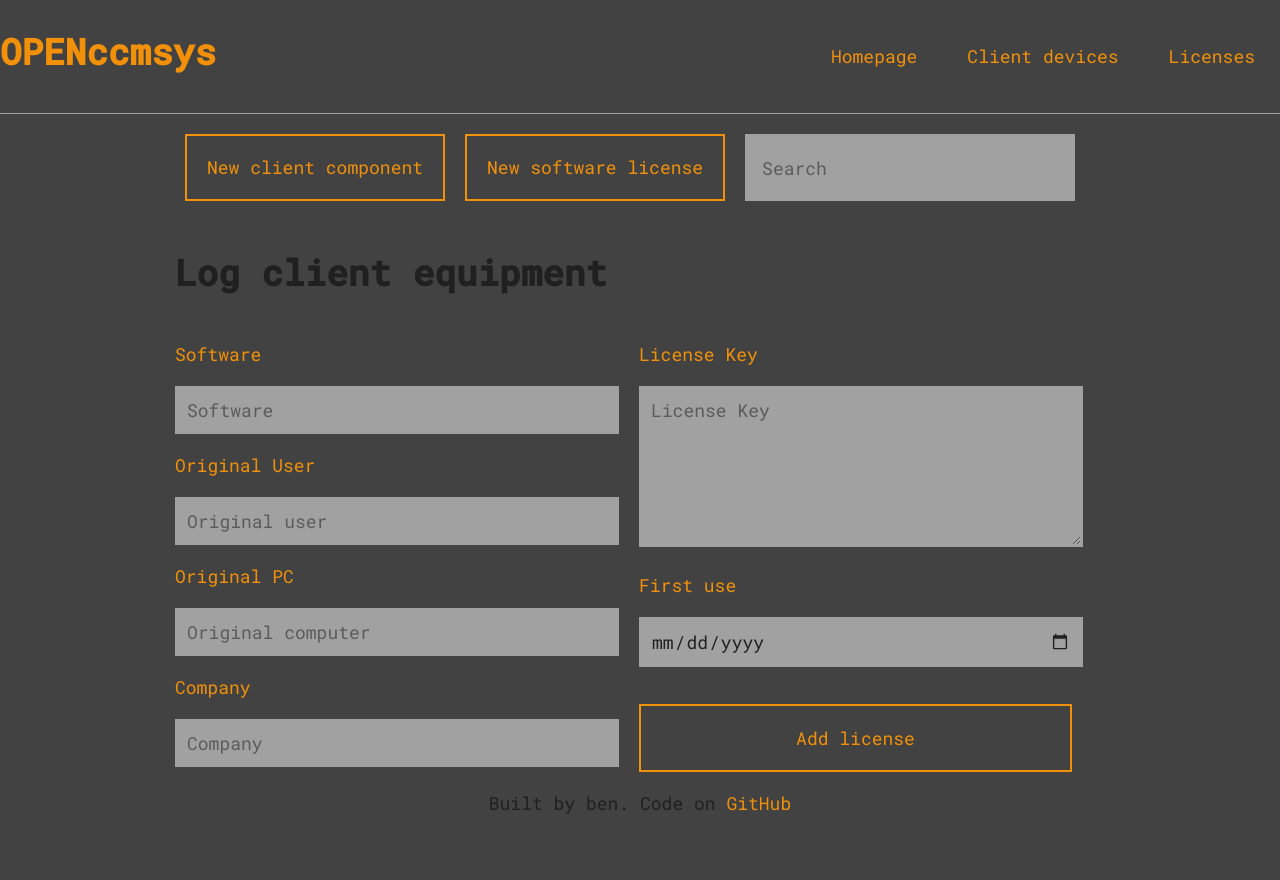
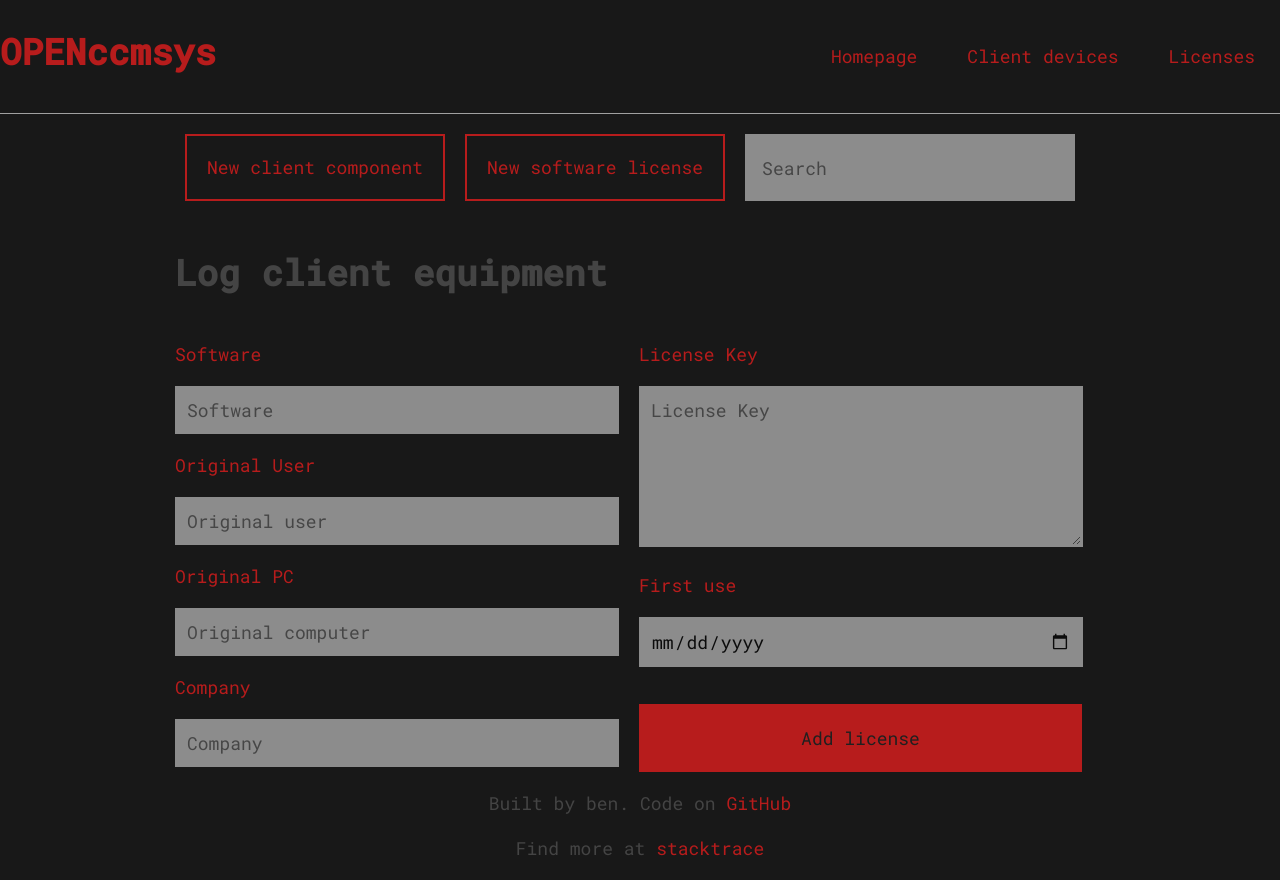
Before and after one commit to xeofd/opencmsys, a PHP site: page /newlicense.php in a window 1280 px wide. Before the commit the page ends 814 px from the top, so only its background shows below. Run offline with PHP 8.4, Linux system fonts and the light colour scheme.

Commit message:
Sunday night 1 - Updated colour scheme, updated footer

```diff
--- a/components.php
+++ b/components.php
@@ -3,7 +3,7 @@
 
     <head>
         <!-- Meta tags -->
-        <title>revoccmsys</title>
+        <title>OPENccmsys - Components</title>
         <!-- Links -->
         <link href="https://fonts.googleapis.com/css?family=Roboto+Mono:400,500&display=swap" rel="stylesheet">
         <link type="text/css" rel="stylesheet" href="css/core.css" />
--- a/css/core.css
+++ b/css/core.css
@@ -3,22 +3,22 @@
 body{
     margin: 0;
     padding: 0;
-    background: rgb(66, 66, 66);
-    color: rgb(32, 32, 32);
+    background: rgb(24, 24, 24);
+    color: rgb(68, 68, 68);
     font-family: 'Roboto Mono', sans-serif;
     font-size: 18px;
     line-height: 1.5;
 }
 a{
-    color: rgb(242, 145, 9);
+    color: rgb(183, 28, 28);
     text-decoration: none;
 }
 a:hover{
-    color: rgb(193, 116, 7);
-    border-bottom: 2px solid rgb(193, 116, 7);
+    color: rgb(211, 47, 47);
+    border-bottom: 2px solid rgb(211, 47, 47);
 }
 .orange{
-    color: rgb(242, 145, 9);
+    color: rgb(183, 28, 28);
 }
 .clear{
     font-weight: normal;
@@ -70,7 +70,7 @@ ul{
 td{
     text-align: center;
     padding: 5px 15px;
-    background: rgb(124, 124, 124);
+    background: rgb(170, 170, 170);
 }
 
 /* Header styling */
@@ -90,10 +90,10 @@ nav{
 .nav-block{
     margin: 10px;
     padding: 0 20px;
-    border: 2px solid rgb(242, 145, 9);
+    border: 2px solid rgb(183, 28, 28);
 }
 .nav-block:hover{
-    background: rgb(242, 145, 9);
+    background: rgb(183, 28, 28);
     color: rgb(32, 32, 32);
 }
 .nav-block-list{
@@ -130,7 +130,7 @@ nav{
 }
 .input-text:hover,.input-text:focus{
     opacity: 1;
-    border: 2px solid rgb(242, 145, 9);
+    border: 2px solid rgb(255,255,255);
 }
 .input-text-area{
     padding: 10px;
@@ -146,20 +146,21 @@ nav{
 }
 .input-text-area:hover,.input-text-area:focus{
     opacity: 1;
-    border: 2px solid rgb(242, 145, 9);
+    border: 2px solid rgb(255,255,255);
 }
 .input-button{
     margin: 37px 0 0 0;
     padding: 20px;
-    width: 433px;
+    width: 443px;
     font-family: 'Roboto mono', sans-serif;
     font-size: 18px;
-    border: 2px solid rgb(242, 145, 9);
-    background: rgb(66, 66, 66);
-    color: rgb(242, 145, 9);
+    border: 2px solid rgb(183, 28, 28);
+    background: rgb(183, 28, 28);
+    color: rgb(32, 32, 32);
 }
 .input-button:hover,.input-button:focus{
-    background: rgb(242, 145, 9);
+    border: 2px solid rgb(211, 47, 47);
+    background: rgb(211, 47, 47);
     color: rgb(32, 32, 32);
     cursor: pointer;
 }
--- a/index.php
+++ b/index.php
@@ -3,7 +3,7 @@
 
     <head>
         <!-- Meta tags -->
-        <title>revoccmsys</title>
+        <title>OPENccmsys</title>
         <!-- Links -->
         <link href="https://fonts.googleapis.com/css?family=Roboto+Mono:400,500&display=swap" rel="stylesheet">
         <link type="text/css" rel="stylesheet" href="css/core.css" />
--- a/license.php
+++ b/license.php
@@ -3,7 +3,7 @@
 
     <head>
         <!-- Meta tags -->
-        <title>revoccmsys</title>
+        <title>OPENccmsys - Licenses</title>
         <!-- Links -->
         <link href="https://fonts.googleapis.com/css?family=Roboto+Mono:400,500&display=swap" rel="stylesheet">
         <link type="text/css" rel="stylesheet" href="css/core.css" />
--- a/newcomponent.php
+++ b/newcomponent.php
@@ -3,7 +3,7 @@
 
     <head>
         <!-- Meta tags -->
-        <title>revoccmsys</title>
+        <title>OPENccmsys - Add new component</title>
         <!-- Links -->
         <link href="https://fonts.googleapis.com/css?family=Roboto+Mono:400,500&display=swap" rel="stylesheet">
         <link type="text/css" rel="stylesheet" href="css/core.css" />
--- a/newlicense.php
+++ b/newlicense.php
@@ -3,7 +3,7 @@
 
     <head>
         <!-- Meta tags -->
-        <title>revoccmsys</title>
+        <title>OPENccmsys - Add new license</title>
         <!-- Links -->
         <link href="https://fonts.googleapis.com/css?family=Roboto+Mono:400,500&display=swap" rel="stylesheet">
         <link type="text/css" rel="stylesheet" href="css/core.css" />
--- a/scripts/footer.php
+++ b/scripts/footer.php
@@ -5,6 +5,7 @@ $footer_code = <<<EOL
 <div class="container-medium center">
 
 <p>Built by ben. Code on <a href="https://github.com/xeofd/openccmsys">GitHub</a></p>
+<p>Find more at <a href="https://stacktrace.uk">stacktrace</a></p>
 
 </div>
 
```
